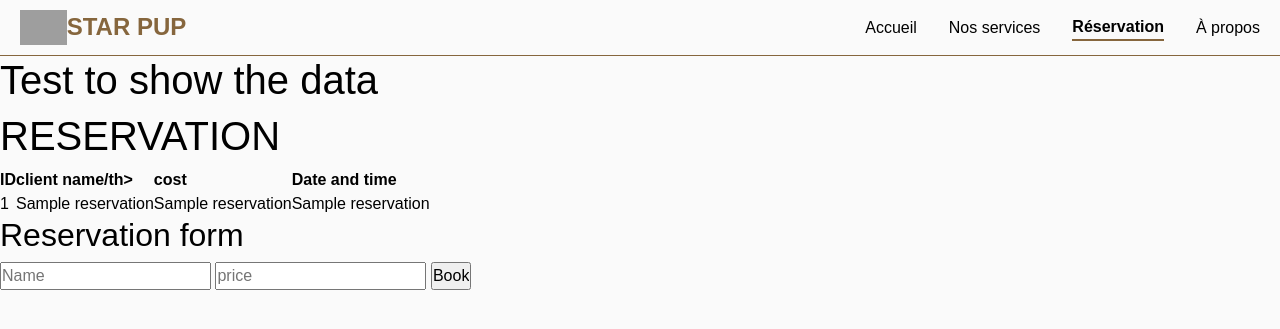
After one commit to MSl4sh/Toilettage, a Flask app: page /reservation in a window 1280 px wide. The commit adds this page. Shown: the top 329 px of the page. Run offline with Flask 3, Linux system fonts and the light colour scheme; a database or web service that is not in the repository returns one stand-in record (values such as "Sample title"); some libraries are stand-ins or nearby versions; some web fonts are replaced; grey boxes are pictures that could not be loaded.

Commit message:
first post to db

```diff
--- a/app.py
+++ b/app.py
@@ -1,9 +1,15 @@
 from flask import Flask, render_template, redirect, url_for, request
-
+import psycopg2
+# Data-base connection
+import sqlalchemy
 
 app = Flask(__name__)
-if __name__ == "__main__":
-    app.run(debug=True)
+
+def db_conn():
+    conn = psycopg2.connect(host="localhost", dbname="toiletries", user="postgres", password="Ennyfrans1984",
+                            port=5432)
+    return conn
+
 
 
 @app.route("/")
@@ -13,3 +19,29 @@ def default():
 @app.route("/home")
 def home():
     return render_template("home.html")
+
+@app.route("/reservation")
+def reservation():
+    conn = db_conn()
+    cur = conn.cursor()
+    cur.execute('''SELECT * FROM reservation''')
+    data = cur.fetchall()
+    cur.close()
+    conn.close()
+    return render_template('reservation.html', data=data)
+
+@app.route('/book', methods=['POST'])
+def book():
+    conn = db_conn()
+    cur = conn.cursor()
+    name = request.form['name']
+    price = request.form['price']
+    #date_hour = request.form['date_hour']
+    cur.execute('''INSERT INTO reservation(name, price) VALUES(%s,%s)''',(name, price))
+    conn.commit()
+    cur.close()
+    conn.close()
+    return redirect(url_for('reservation'))
+
+if __name__ == "__main__":
+    app.run(debug=True)
--- a/templates/base.html
+++ b/templates/base.html
@@ -18,7 +18,7 @@
                 <div class="nav-logo-container">
                     <img src="{{url_for('static', filename='/img/logo.svg')}}" alt="logo">
                 </div>
-                <p class="nav-name">STAR PUP</h2>
+                <h2 class="nav-name">STAR PUP</h2>
             </div>
             <ul>
                 <li><a class="nav-link" href="/home">Accueil</a></li>
@@ -29,8 +29,8 @@
         </nav>
     </header>
     <main>
-        {%block content%}
-        {%endblock%}
+        {% block content %}
+        {% endblock %}
     </main>
 </body>
 
--- /dev/null
+++ b/templates/reservation.html
@@ -0,0 +1,37 @@
+{% extends 'base.html' %}
+
+{% block content %}
+<h1>Test to show the data</h1>
+
+<h1>RESERVATION</h1>
+<table>
+    <thead>
+    <tr>
+        <th>ID</th>
+        <th>client name/th>
+        <th>cost</th>
+        <th>Date and time</th>
+    </tr>
+    </thead>
+    <tbody>
+    {% for row in data %}
+    <tr>
+        <td>{{ row[0] }}</td>
+        <td>{{ row[1] }}</td>
+        <td>{{ row[2] }}</td>
+        <td>{{ row[3] }}</td>
+    </tr>
+    {% endfor %}
+    </tbody>
+</table>
+
+<h2>Reservation form</h2>
+<form action="/book" method="post">
+    <input type="text" name="name" placeholder="Name">
+    <input type="text" name="price" placeholder="price">
+    <!--<input type="text" name="date_hour" placeholder="date_hour">-->
+    <input type="submit" value="Book">
+</form>
+
+
+{% endblock %}
```
Also changed, not shown: init_db.py (added, +11 -0 lines).
